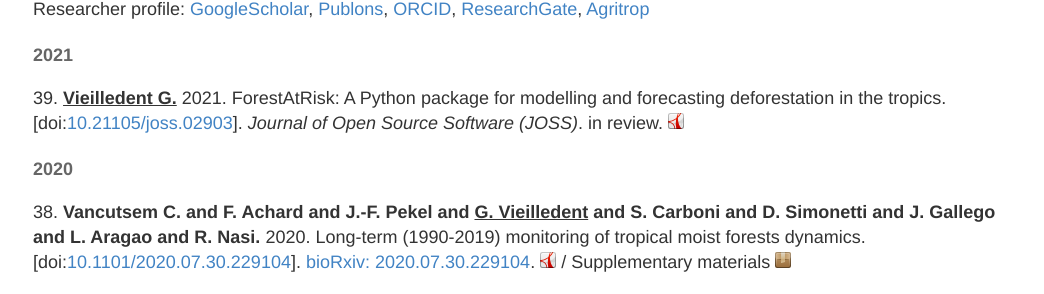
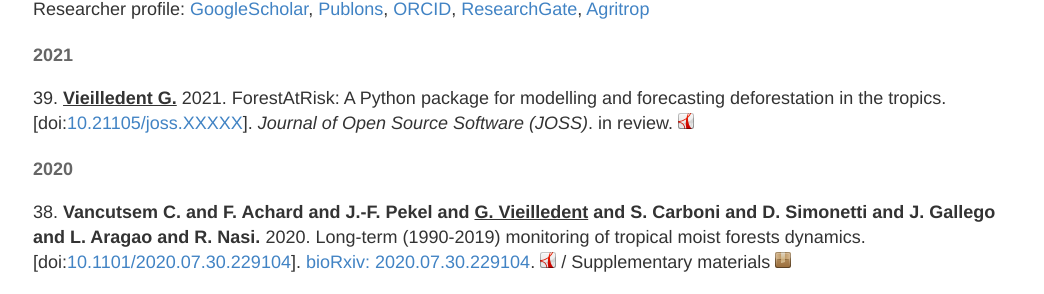
Before and after one commit to ghislainv/ghislainv.github.io, a Jekyll site: the page built from publications.md, in a window 1280 px wide and 900 px high, scrolled down 347 px. Shown: the part 147-441 px from the top of the window, without its empty margins (117-1161 px from the left). Built offline with Jekyll 4.4.1, drawn with Linux system fonts in a browser that asks for light colours; comment, search, counter and statistics services are not loaded.

Commit message:
Update publications

```diff
--- a/publications.md
+++ b/publications.md
@@ -16,8 +16,8 @@ Researcher profile:
 #### 2021
 
 39\. **<span style="text-decoration: underline;">Vieilledent G.</span>** 2021. ForestAtRisk: A Python package for modelling and forecasting deforestation in the tropics.
-\[doi:[10.21105/joss.02903](https://doi.org/10.21105/joss.02903)\]. _Journal of Open Source Software (JOSS)_. in review.
-[![manuscript in pdf](/images/logos/logo-pdf.png "manuscript in pdf")](https://raw.githubusercontent.com/openjournals/joss-papers/joss.02903/joss.02903/10.21105.joss.02903.pdf)
+\[doi:[10.21105/joss.XXXXX](https://doi.org/10.21105/joss.XXXXX)\]. _Journal of Open Source Software (JOSS)_. in review.
+[![manuscript in pdf](/images/logos/logo-pdf.png "manuscript in pdf")](https://raw.githubusercontent.com/openjournals/joss-papers/joss.02903/joss.02975/10.21105.joss.02975.pdf)
 
 #### 2020
 
```
